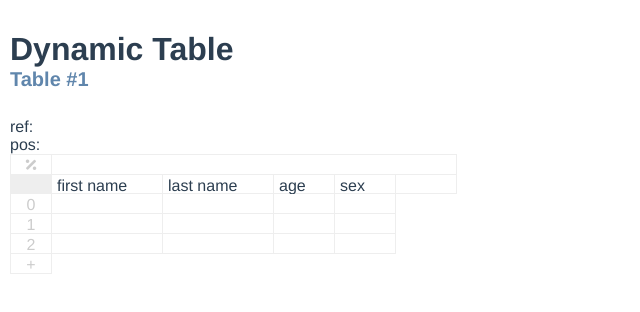
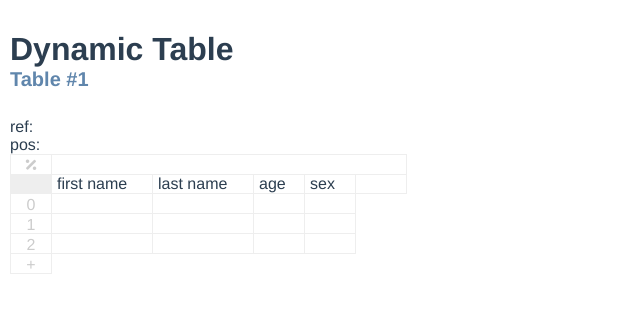
Before and after one commit to SoulEvans07/dynamic-table-react, a React (Create React App) app in the folder client/: page / in a window 1280 px wide. Shown: the top 312 px of the page, without its empty margins (0-640 px from the left). Built offline with nearby package versions, Linux system fonts and the light colour scheme.

Commit message:
fixed selection highlight

```diff
--- a/client/src/components/DynamicTable.scss
+++ b/client/src/components/DynamicTable.scss
@@ -52,7 +52,12 @@
       border-style: solid;
       border-color: #eee;
 
-      padding: 2px 5px;
+      display: flex;
+      align-items: center;
+
+      span {
+        margin: 0 5px;
+      }
     }
   }
 
@@ -81,7 +86,18 @@
         border-width: 0 1px 1px 0;
         border-style: solid;
         border-color: #eee;
+
+        display: flex;
+        flex-direction: row;
+        position: relative;
+
+        input {
+          border: none;
+
           padding: 0 5px;
+          position: relative;
+          flex-grow: 1;
+          width: 100%;
           display: flex;
           align-items: center;
           overflow: hidden;
@@ -92,11 +108,23 @@
             overflow: visible;
             text-overflow: unset;
             white-space: nowrap;
-          z-index: 10;
+          }
         }
 
-        &.selected {
-          outline: 1px auto #8888ff;
+        &.selected input{
+          box-shadow: inset 0 0 0 2px #1a72e8;
+        }
+
+        .SelectionDot {
+          position: absolute;
+          width: 4px;
+          height: 4px;
+          background: #1a72e8;
+
+          border: 1px solid #fff;
+          bottom: -2px;
+          right: -2px;
+          z-index: 1;
         }
       }
     }
--- a/client/src/components/DynamicTableCell.js
+++ b/client/src/components/DynamicTableCell.js
@@ -21,12 +21,19 @@ class DynamicTableCell extends Component {
     })
   }
 
-  isSelected(table, col, row) {
-    return getRef(table, col, row) === this.state.selected_cell
+  isSelected = () => {
+    const table = this.props.table
+    const col = this.props.column
+    const row = this.props.row
+    return getRef(table.id, col.id, row.id) === this.state.selected_cell
   }
 
-  selectCell(table, col, row) {
-    const ref = getRef(table, col, row)
+  selectCell = () => {
+    const table = this.props.table
+    const col = this.props.column
+    const row = this.props.row
+    const ref = getRef(table.id, col.id, row.id)
+
     this.props.dispatch({
       type: "EDIT_CELL",
       payload: {
@@ -132,7 +139,7 @@ class DynamicTableCell extends Component {
 
     const cellStyleClass = [ "TableCell" ]
     let cellStyle = { ...col.style }
-    if(this.isSelected(table.id, col.id, row.id)) {
+    if(this.isSelected()) {
       cellStyleClass.push("selected")
     }
     if(cell) {
@@ -146,15 +153,18 @@ class DynamicTableCell extends Component {
     }
 
     return (
+      <div className={ cellStyleClass.join(' ') } style={ cellStyle }>
         <input
-        className={ cellStyleClass.join(' ') }
-        style={ cellStyle }
           key={ getRef(table.id, col.id, row.id) }
-        onFocus={ () => this.selectCell(table.id, col.id, row.id) }
+          onFocus={ this.selectCell }
           onChange={ this.editCell }
           onBlur={ this.updateCell }
           value={ value }
         />
+        { this.isSelected() &&
+          <div className="SelectionDot"></div>
+        }
+      </div>
     )
   }
 }
--- a/client/src/components/DynamicTableHeader.js
+++ b/client/src/components/DynamicTableHeader.js
@@ -31,7 +31,7 @@ class DynamicTableHeader extends Component {
         <div className="TableCorner" />
         { columns.map(header =>
           <div className="TableHeaderCell" style={ header.style } key={ header.id }>
-            { header.title }
+            <span>{ header.title }</span>
           </div>)
         }
         <div className="TableHeaderCell"
```
Lines whose indentation alone changed are shown as unchanged.
